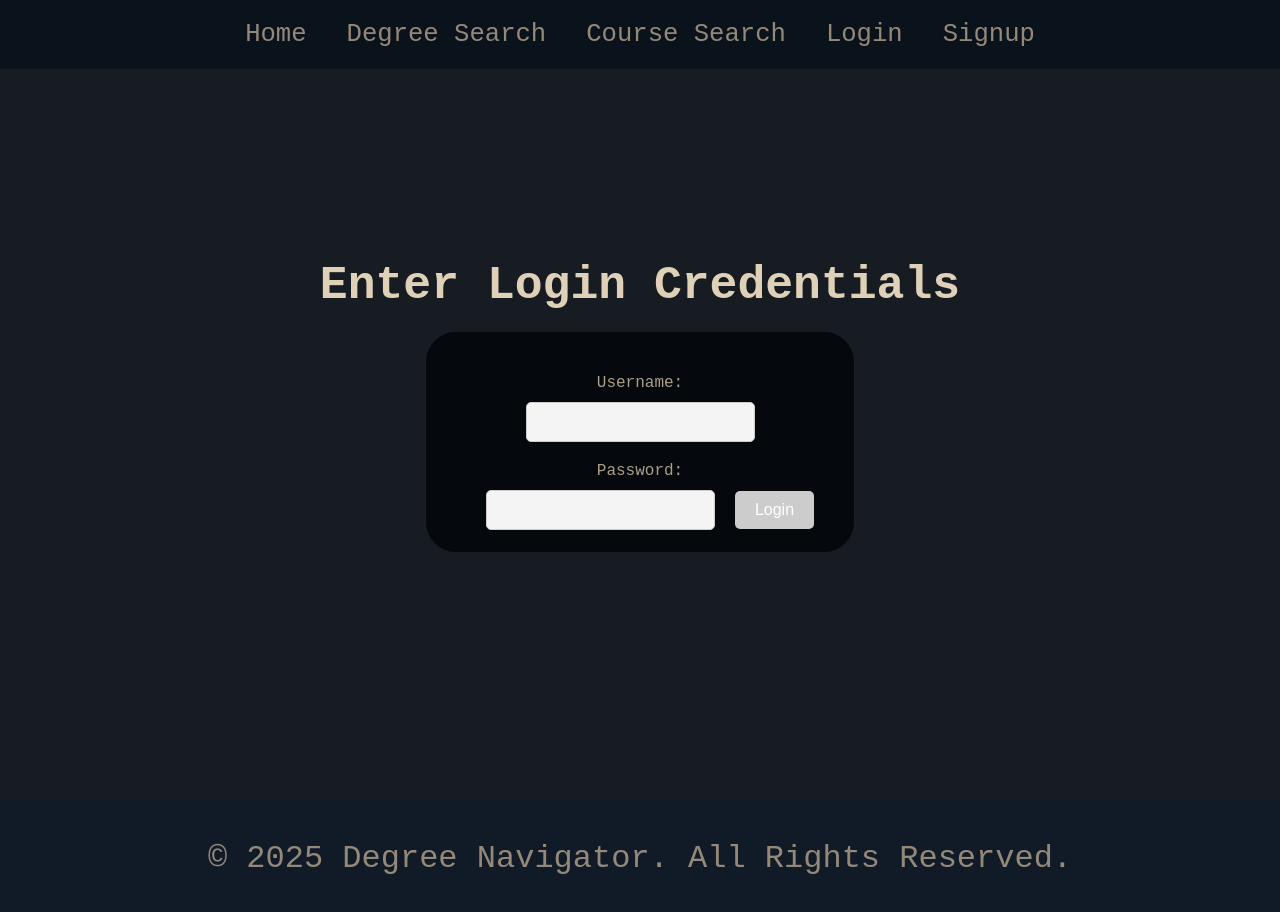
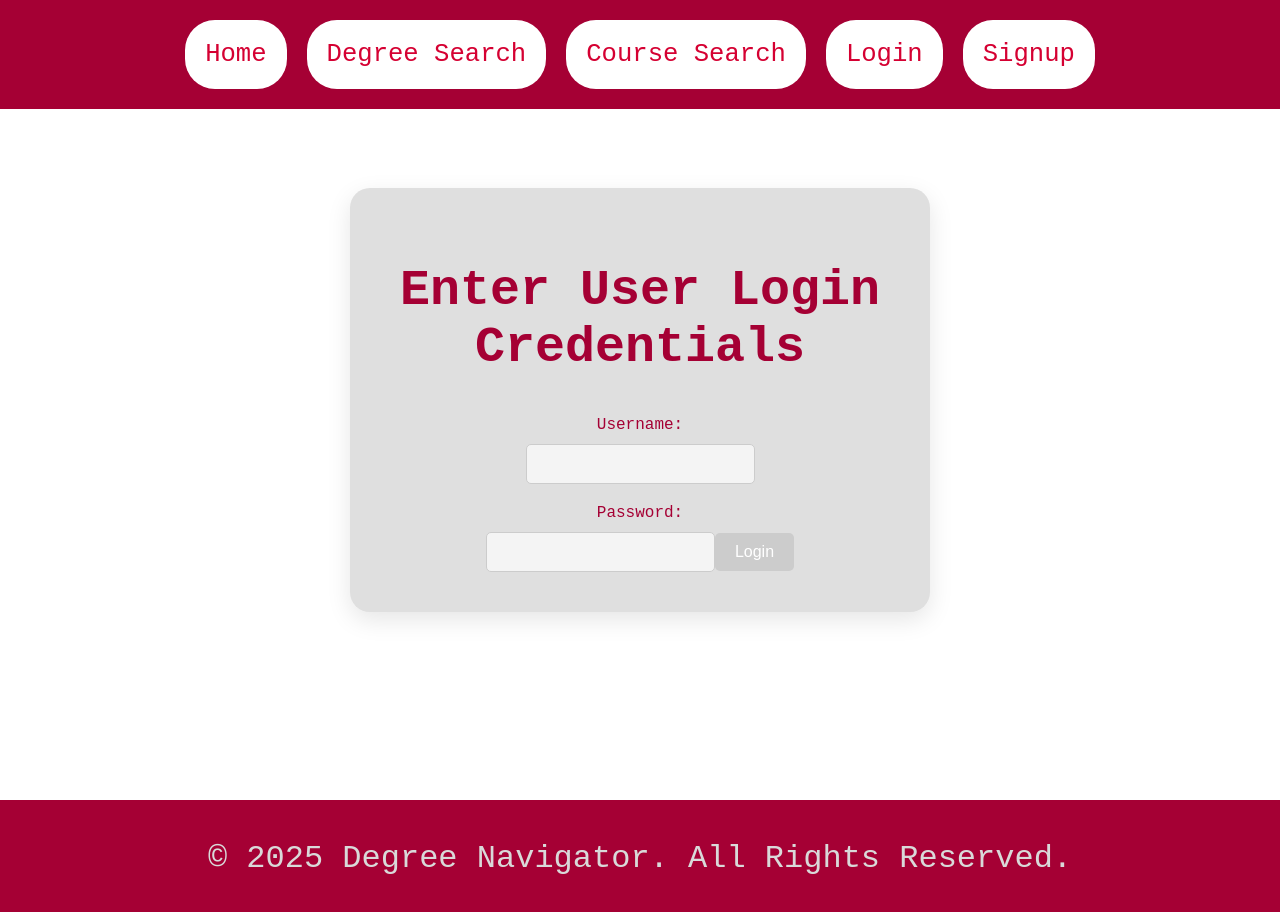
Before and after one commit to matt200500/cpsc481degreeplanner, a React (Create React App) app: page /Login in a window 1280 px wide. Shown: the top 912 px of the page. Built offline with nearby package versions, Linux system fonts and the light colour scheme.

Commit message:
editing css

```diff
--- a/src/pages/LoginPage.js
+++ b/src/pages/LoginPage.js
@@ -14,7 +14,8 @@ function LoginPage() {
       };
   return (
     <div className='LoginPage'>
-      <h1>Enter Login Credentials</h1>
+        <div className='LoginBox'>
+            <h1>Enter User Login Credentials</h1>
             <div className='LoginForm'>
                 <form onSubmit={handleSubmit}>
                 <label htmlFor="username">Username:</label>
@@ -27,6 +28,7 @@ function LoginPage() {
                 </form>
             </div>
         </div>
+    </div>
   );
 }
 
--- a/src/styles/App.css
+++ b/src/styles/App.css
@@ -44,7 +44,7 @@ body {
   width: 100%;
   margin: 0;
   padding: 0;
-  background-color: #171c22;
+  background-color: #FFFFFF;
   font-family: monospace;
 
 }
@@ -66,25 +66,32 @@ body {
   margin: 0px;
   padding: 20px 0;
   overflow: hidden; /*hides overflow of bar when screen size changes*/
-  background-color: #0a131b;
+  background-color: #A50034; /*white background*/
 }
 .Navigation li {
   list-style-type: none; /*removes list styling*/
+  color: #FFFFFF;
 }
 
 .Navigation li a{
   font-family: monospace;
-  display: inline;
-  color: #948979;
+  display: inline-block;
+  color: #D50032;
   font-size: clamp(1.5rem, 2vw, 2rem);
   text-decoration: none; /*remove text decoration*/
   text-align: center;
   padding: 20px;
+  border: 2x solid #A50034;
+  border-radius: 30px;
+  background-color: #FFFFFF;
+  transition: background-color 0.5s, color 0.5s;
+  margin: 0px 10px;
+
 }
 
 .Navigation li a:hover{ /*when hover over link*/
-  background-color: #000000;
-  color: #ccc;
+  background-color: #d9d9d9;
+  color: #A50034;
   transition: background-color 0.5s ease; /*when user hovefs, make the transition smooth and change background and word color*/
 }
 
--- a/src/styles/Footer.css
+++ b/src/styles/Footer.css
@@ -1,5 +1,5 @@
 .footer {
-    background-color: #101b27;
+    background-color: #a50034;
     padding-bottom: 5%;
 
     /*makes words break and wrap if they cannot fit on screen*/
@@ -10,7 +10,7 @@
 
   .footer p {
     text-align: center; /*keeps text in center*/
-    color: #948979;
+    color: #d9d9d9;
     font-family:monospace;
     font-size: clamp(10px, calc(2vw + 1vh), 2rem); /*dynamically change font size*/
     padding-bottom: 0px;
--- a/src/styles/Login.css
+++ b/src/styles/Login.css
@@ -5,27 +5,36 @@
     justify-content: center;
     align-items: center;
     text-align: center;
+
   }
 
   .LoginPage h1 {
-    color: #DFD0B8;
+    color: #a50034;
     font-size: 2rem;
     margin-bottom: 20px;
-    font-size: clamp(1vw, calc(3vw + 1vh), 5rem); /*dynamically change font size*/
+    font-size: 50px; /*dynamically change font size*/
     font-family: monospace;
   }
 
+  .LoginBox {
+    background-color: #dfdfdf; /* light background */
+    padding: 40px;
+    border-radius: 20px;
+    box-shadow: 0 8px 24px rgba(0, 0, 0, 0.1); /* soft shadow */
+    max-width: 500px;
+    width: 90%;
+    display: flex;
+    flex-direction: column;
+    align-items: center;
+  }
+
   .LoginForm {
+    display: grid;
     flex-direction: column;
-    max-width: 30%;
-    width: 100%;
-    border: 2px solid #05080c;
-    border-radius: 30px;
-    padding: 20px;
-    background-color: #05080c;
-    margin-bottom: 20px;
-    white-space: normal;
+    align-items: center;
+    gap: 20px; /* nice even spacing between label, input, button */
   }
+
 
   .LoginForm input {
     background-color: #f4f4f4;
@@ -36,12 +45,10 @@
     color: #333;
     max-width: 300px;
     transition: all 0.3s ease;
-    margin-right: 20px;
-    margin-left: 20px;
 }
 
 .LoginForm button {
-    background-color: #DFD0B8;
+    background-color: #a50034;
     color: #fff;
     border: none;
     border-radius: 5px;
@@ -51,7 +58,7 @@
     transition: all 0.3s ease;
 }
 .LoginForm button:hover {
-    background-color: #ac9f8b;
+    background-color: #c72c41;
     transform: scale(1.05);
 }
 
@@ -69,5 +76,5 @@
     margin-top: 20px;
     margin-bottom: 10px;
     font-size: 1rem;
-    color: #ac9f8b;
+    color: #a50034;
 }
```
Lines whose indentation alone changed are shown as unchanged.
